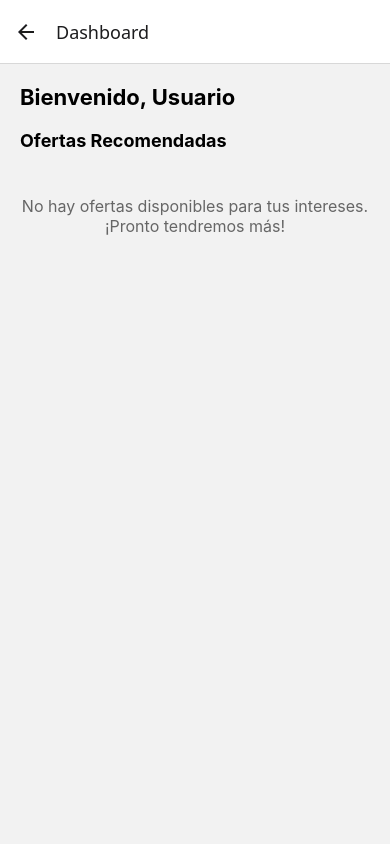
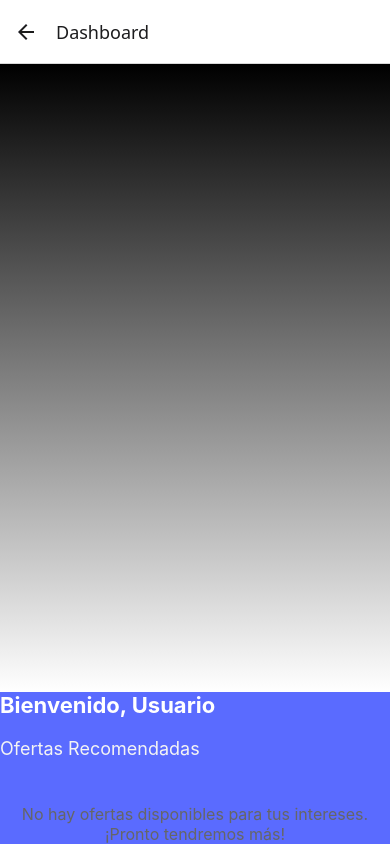
Before and after one commit to nicogomez94/unveilapp, a React Native app: screen /Dashboard in a window 390 px wide. Built offline with nearby package versions, Linux system fonts and the light colour scheme.

Commit message:
estilos varios

```diff
--- a/src/features/matching/components/DashboardScreen.jsx
+++ b/src/features/matching/components/DashboardScreen.jsx
@@ -1,8 +1,9 @@
 import React from 'react';
-import { View, Text, FlatList, StyleSheet, TouchableOpacity } from 'react-native';
+import { View, Text, FlatList, StyleSheet, TouchableOpacity, SafeAreaView, } from 'react-native';
 import { mockOffers } from '../../../data/mock/mockOffers';
 import { useOnboarding } from '../../onboarding/viewmodels/useOnboarding'; // Importa el hook useOnboarding
 import { useNavigation } from '@react-navigation/native'; // Importa useNavigation
+import { LinearGradient } from 'expo-linear-gradient';
 
 const DashboardScreen = () => {
     const { onboardingData } = useOnboarding();
@@ -41,7 +42,11 @@ const DashboardScreen = () => {
     );
 
     return (
-        <View style={styles.container}>
+        <SafeAreaView style={styles.container}>
+            <LinearGradient
+                    colors={['#000',"#fff"]}
+                    style={styles.gradientBackground}
+            ></LinearGradient>
                 <Text style={styles.welcomeText}>
                     Bienvenido, {onboardingData?.fullName || 'Usuario'}
                 </Text>
@@ -60,7 +65,7 @@ const DashboardScreen = () => {
                         No hay ofertas disponibles para tus intereses. ¡Pronto tendremos más!
                     </Text>
                 )}
-        </View>
+        </SafeAreaView>
     );
 };
 
@@ -68,16 +73,23 @@ const styles = StyleSheet.create({
     container: {
         flex: 1,
         padding: 20,
+        backgroundColor: '#5a6bff',
+    },
+    gradientBackground: {
+        flex: 1,
+        width: '100%',
+        height: '100%',
       },
     welcomeText: {
         fontSize: 22,
         fontWeight: 'bold',
         marginBottom: 20,
+        color: 'white',
     },
     sectionTitle: {
         fontSize: 18,
-        fontWeight: 'bold',
         marginBottom: 15,
+        color: '#f4f4f4',
     },
     offersList: {
         paddingBottom: 20,
@@ -114,13 +126,13 @@ const styles = StyleSheet.create({
     },
     incentive: {
         fontSize: 14,
-        color: '#2e7d32', // Verde para destacar el incentivo
+        color: '#95cf93', // Verde para destacar el incentivo
         marginBottom: 4,
     },
     offerCompensation: {
         fontSize: 16,
         fontWeight: '500',
-        color: '#4a90e2',
+        color: '#e6ba86',
     },
     detailsButton: {
         backgroundColor: '#5a6bff',
--- a/src/features/matching/components/OfferDetailScreen.jsx
+++ b/src/features/matching/components/OfferDetailScreen.jsx
@@ -229,17 +229,19 @@ const styles = StyleSheet.create({
     container: {
         flex: 1,
         padding: 16,
-        backgroundColor: '#f9f9f9',
+        backgroundColor: '#5a6bff',
     },
     title: {
         fontSize: 24,
         fontWeight: 'bold',
         marginBottom: 8,
+        color: 'white',
     },
     brand: {
         fontSize: 18,
         color: '#555',
         marginBottom: 12,
+        color: '#f4f4f4',
     },
     categoryTag: {
         backgroundColor: '#e0e0e0',
@@ -293,7 +295,8 @@ const styles = StyleSheet.create({
     benefitValue: {
         fontSize: 16,
         fontWeight: '600',
-        color: '#4a90e2',
+        // color: '#4a90e2',
+        color: '#5a6bff',
     },
     proposalSection: {
         backgroundColor: 'white',
@@ -418,7 +421,7 @@ const styles = StyleSheet.create({
         fontWeight: '600',
     },
     confirmButton: {
-        backgroundColor: '#4a90e2',
+        backgroundColor: '#5a6bff',
         marginLeft: 8,
     },
     confirmButtonText: {
--- a/src/features/onboarding/components/InterestSelectionStep.jsx
+++ b/src/features/onboarding/components/InterestSelectionStep.jsx
@@ -68,6 +68,8 @@ const InterestSelectionStep = ({ onNext, onPrevious }) => {
         ))}
       </View>
 
+      <View style={{ borderBottomWidth: 1, borderBottomColor: '#ccc', marginVertical: 20 }} />
+
       <View style={styles.navigationButtons}>
         <TouchableOpacity
           style={[styles.button, styles.backButton]}
@@ -118,10 +120,10 @@ const styles = StyleSheet.create({
     alignItems: 'center',
   },
   selectedInterest: {
-    backgroundColor: '#5a6bff',
+    backgroundColor: '#545fc1',
   },
   interestText: {
-    fontWeight: '500',
+    // fontWeight: '500',
   },
   selectedInterestText: {
     color: 'white',
--- a/src/features/welcome/components/WelcomeScreen.jsx
+++ b/src/features/welcome/components/WelcomeScreen.jsx
@@ -16,7 +16,7 @@ const WelcomeScreen = ({ navigation }) => {
   return (
     <SafeAreaView style={styles.container}>
       <LinearGradient
-        colors={['#08d9e3', '#5a6bff']}
+        colors={['#5a6bff','#08d9e3']}
         style={styles.gradientBackground}
       >
         <View style={styles.contentContainer}>
@@ -122,7 +122,7 @@ const styles = StyleSheet.create({
   logoText: {
     fontSize: 24,
     fontWeight: 'bold',
-    color: '#4a90e2',
+    color: '#5a6bff',
   },
   textContainer: {
     alignItems: 'center',
@@ -170,7 +170,7 @@ const styles = StyleSheet.create({
   },
   buttonText: {
     fontSize: 18,
-    color: '#4a90e2',
+    color: '#5a6bff',
     fontWeight: 'bold',
   },
   secondaryButton: {
```
Lines whose indentation alone changed are shown as unchanged.
